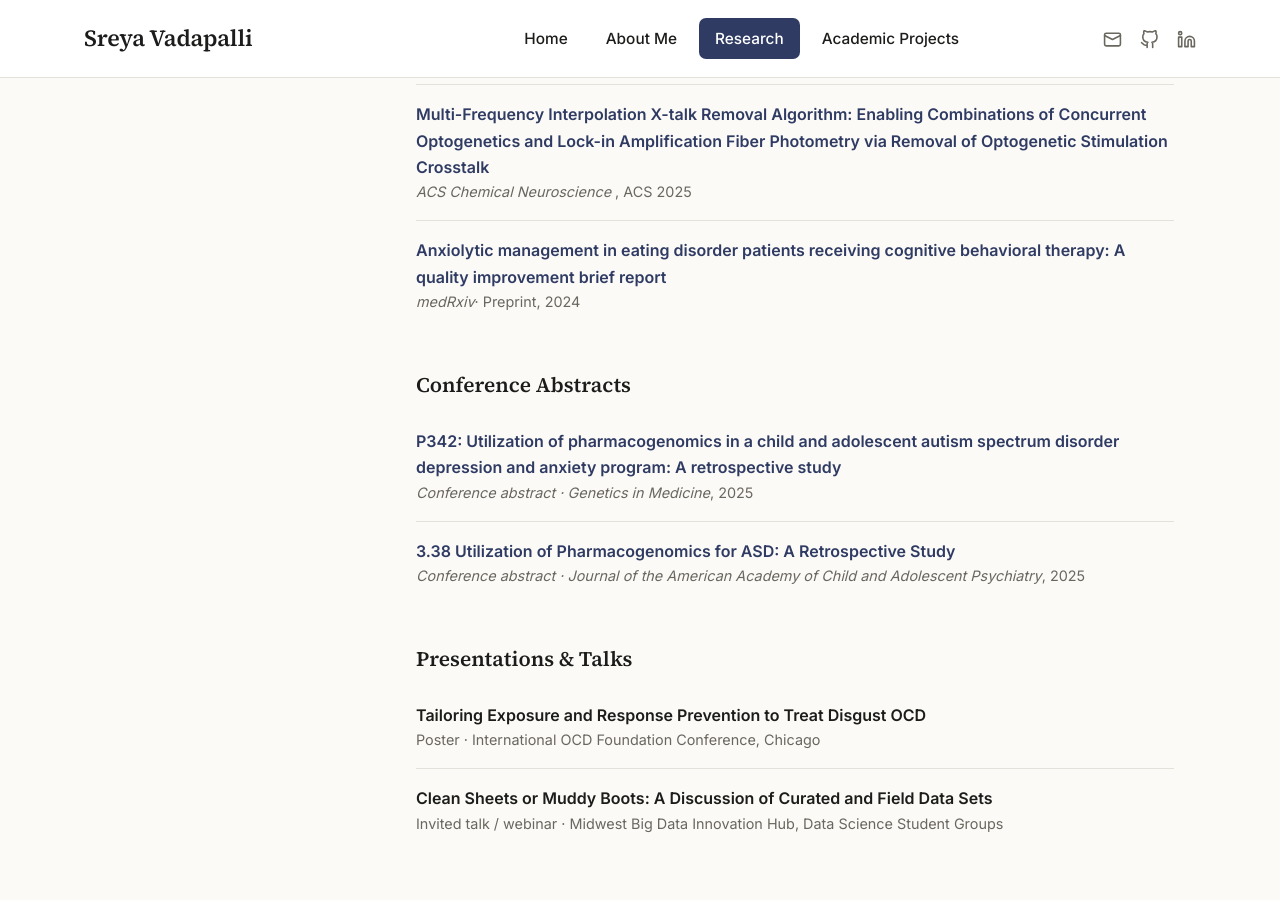
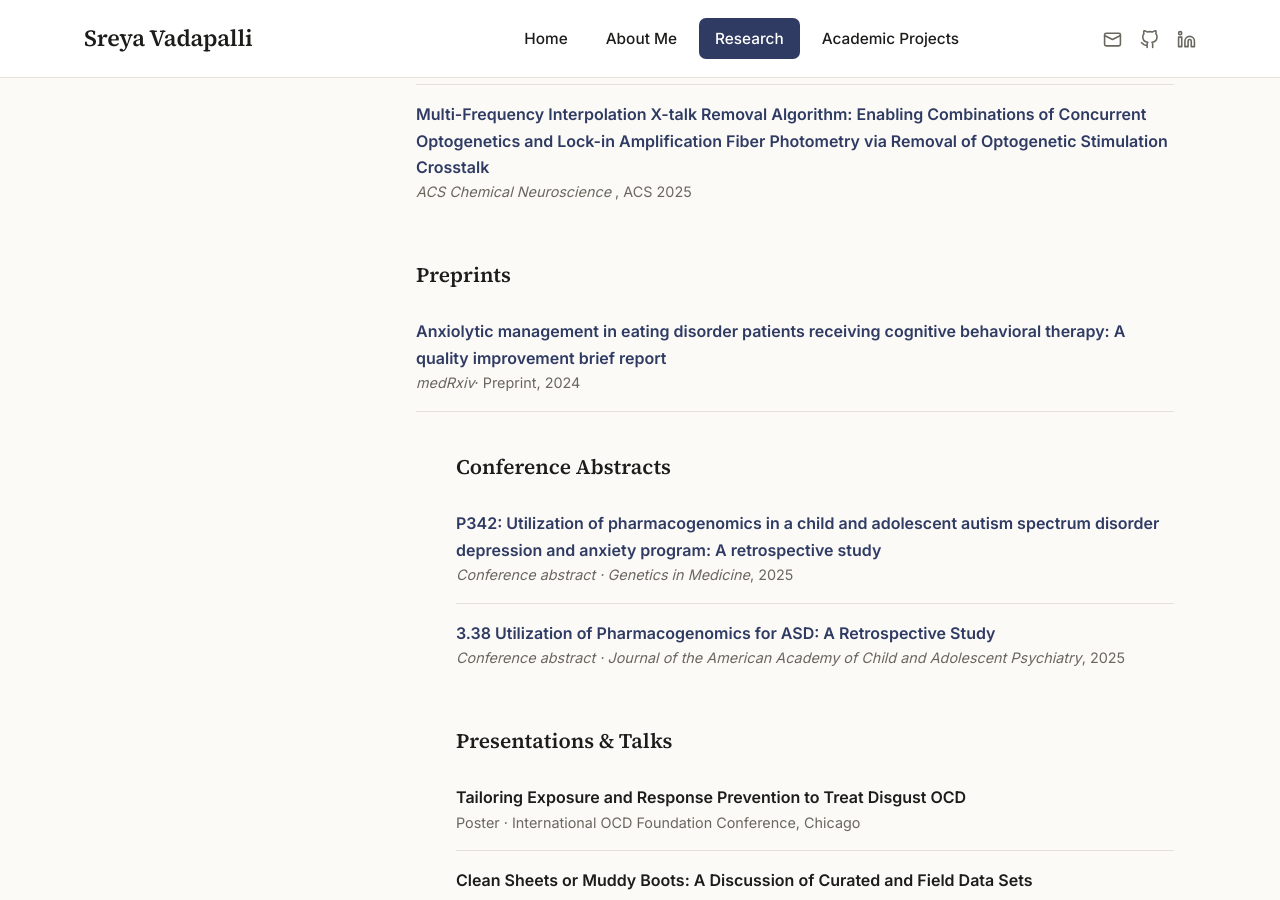
Before and after one commit to SreyaVadapalli/SreyaVadapalli.github.io, a Jekyll site: the page built from research.html, in a window 1280 px wide and 900 px high, scrolled down 921 px. Built offline with Jekyll 4.4.1, drawn with Linux system fonts in a browser that asks for light colours.

Commit message:
Update portfolio content

```diff
--- a/research.html
+++ b/research.html
@@ -68,13 +68,19 @@ permalink: /research/
     <div class="item-meta"><em>ACS Chemical Neuroscience</em> , ACS 2025</div>
   </li>
 
+</ul>
+
+
+<h2>Preprints</h2>
+<ul class="clean">
   <li>
     <div class="item-title">
       <a href="https://www.medrxiv.org/content/10.1101/2024.11.25.24317936v2" target="_blank" rel="noopener">Anxiolytic management in eating disorder patients receiving cognitive behavioral therapy: A quality improvement brief report</a>
     </div>
     <div class="item-meta"><em>medRxiv</em>· Preprint, 2024</div>
   </li>
-</ul>
+  <ul>
+
 
 
 <h2>Conference Abstracts</h2>
```
